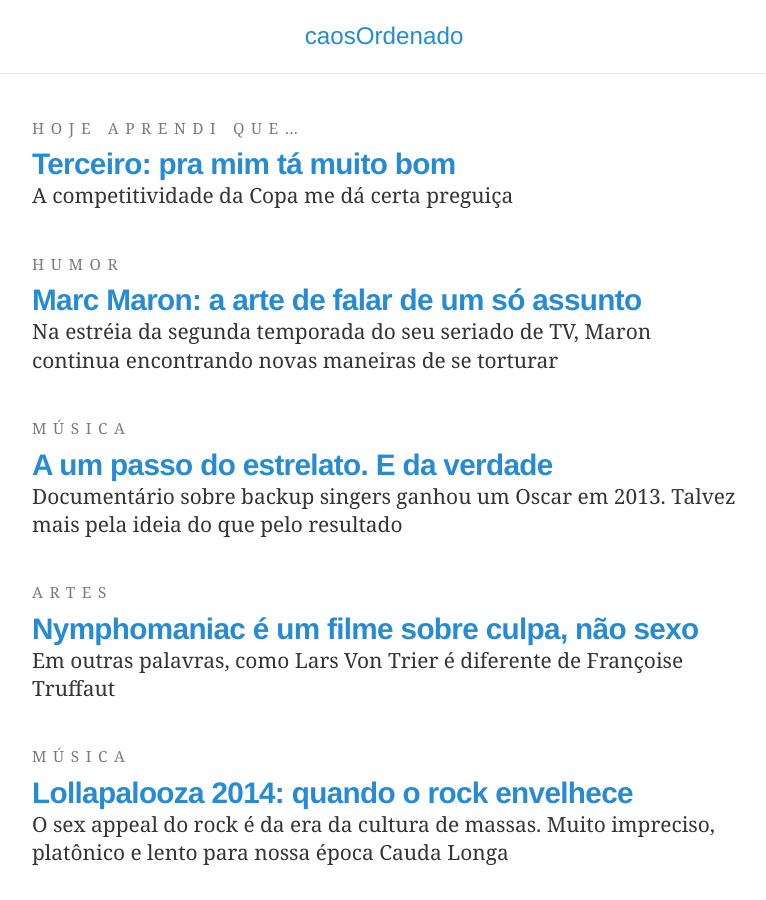
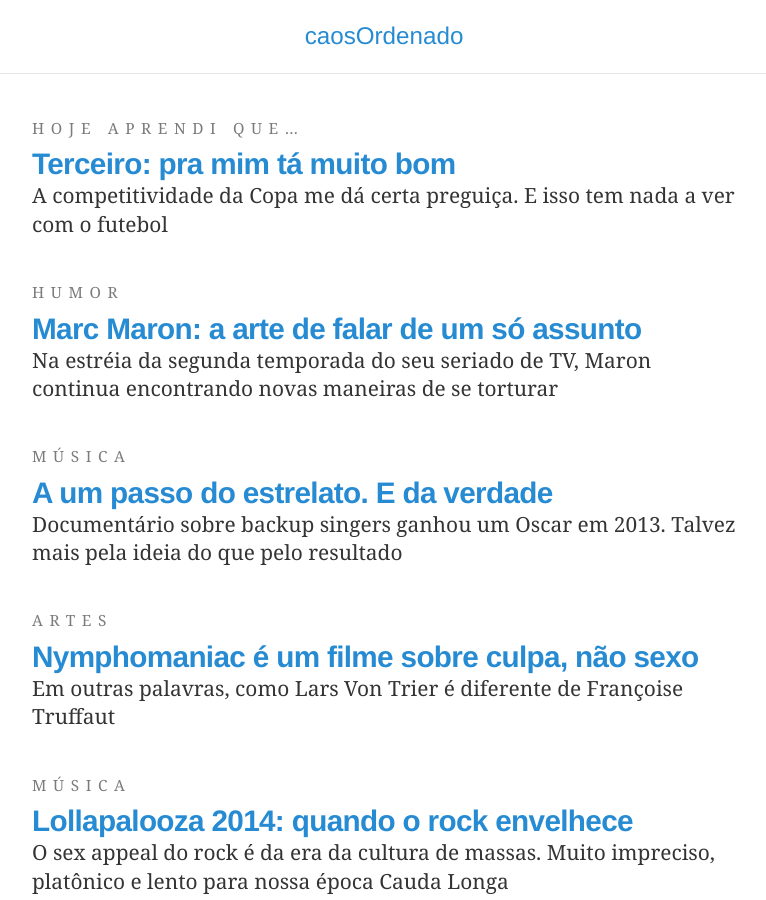
Before and after one commit to eduf/eduf.github.com, a Jekyll site: the page built from index.html, in a window 1280 px wide and 900 px high. Shown: the whole window, without its empty margins (256-1022 px from the left). Built offline with Jekyll 4.4.1, drawn with Linux system fonts in a browser that asks for light colours; nearby versions of some CDN libraries; the list of posts is cut into pages by our own code; comment, search, counter and statistics services are not loaded.

Commit message:
Melhor subtítulo

```diff
--- a/_posts/2014-06-29-terceiro-pra-mim-ta-muito-bom.md
+++ b/_posts/2014-06-29-terceiro-pra-mim-ta-muito-bom.md
@@ -1,7 +1,7 @@
 ---
 date: 2014-06-29
 title: "Terceiro: pra mim tá muito bom"
-description: "A competitividade da Copa me dá certa preguiça"
+description: "A competitividade da Copa me dá certa preguiça. E isso tem nada a ver com o futebol"
 layout: post
 tags:
 - Hoje aprendi que…
```
